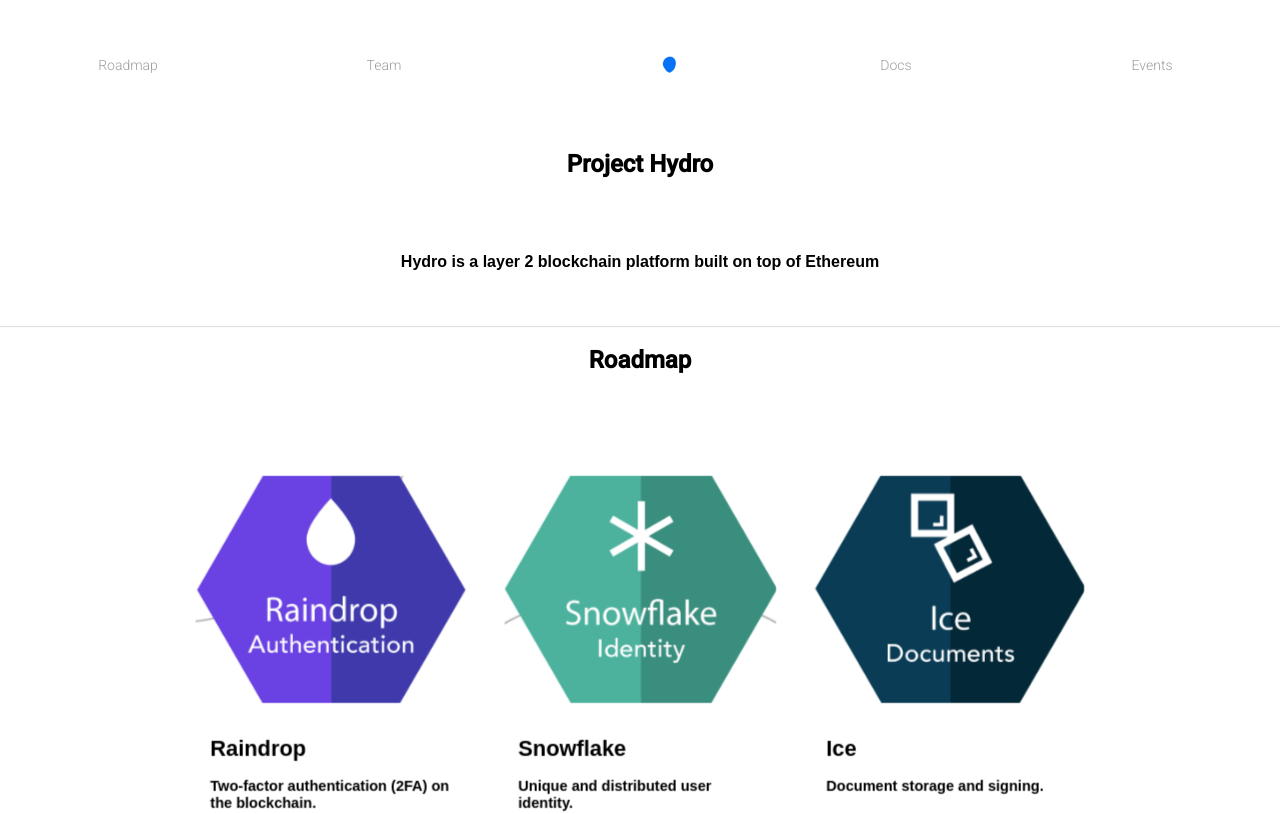
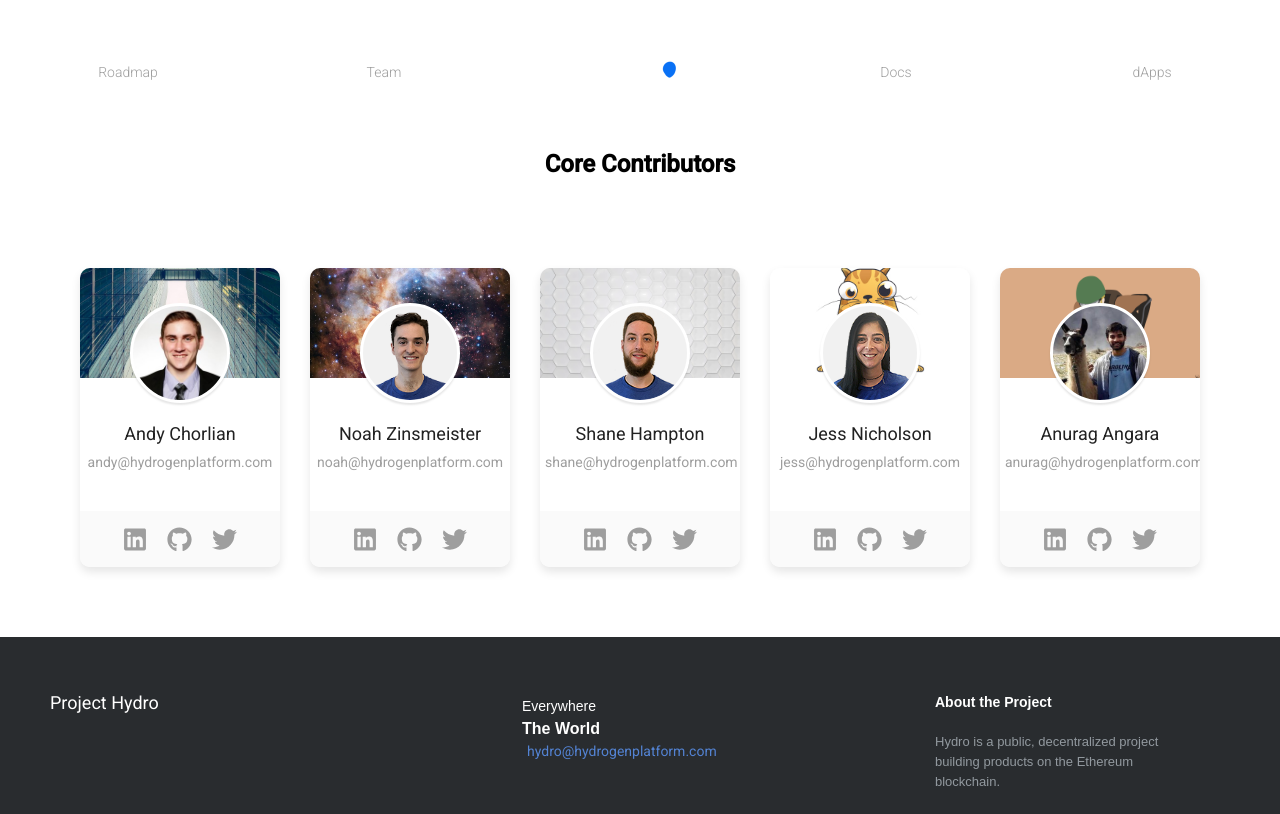
Before and after one commit to hydrogen-dev/projecthydro.org, a React (Create React App) app: page /team in a window 1280 px wide. Shown: the top 814 px of the page. Built offline with nearby package versions, Linux system fonts and the light colour scheme; the HTML template or start-up script is replaced by a standard one.

Commit message:
Adding React-Router
Need to pin footer to bottom (why is this so hard?)

```diff
--- a/package.json
+++ b/package.json
@@ -12,6 +12,7 @@
     "ajv": "^6.5.5",
     "react": "^16.6.0",
     "react-dom": "^16.6.0",
+    "react-router-dom": "^4.3.1",
     "react-scripts": "2.1.1"
   },
   "scripts": {
--- a/src/App.js
+++ b/src/App.js
@@ -1,10 +1,14 @@
 import React, { Component } from 'react';
 import { library } from '@fortawesome/fontawesome-svg-core'
 import { fab } from '@fortawesome/free-brands-svg-icons'
-import Profile from './profiles/Profile';
 import NavBar from './nav-bar/NavBar';
 import Roadmap from './roadmap/Roadmap';
 import Footer from './Footer';
+import Team from './Team';
+import Home from './Home';
+import Dapps from './Dapps';
+import Docs from './Docs';
+import { BrowserRouter as Router, Route } from "react-router-dom"
 import './sections.css';
 
 library.add(fab)
@@ -17,87 +21,22 @@
   display: "block"
 }
 
-const headerStyles = {
-  width: '100%',
-  margin: 0,
-  padding: 0,
-  display: "flex",
-  alignItems: "center",
-  justifyContent: "center",
-  flexWrap: "wrap"
-}
-
-
 class App extends Component {
   render() {
     return (
-      <div style={mainStyles}>
-          <NavBar />
+      <Router>
+        <div style={mainStyles}>
+            <NavBar />
 
-          <h2 style={{width: "100%", textAlign: "center"}}>Project Hydro</h2>
-          <section className="sections">
-            Hydro is a layer 2 blockchain platform built on top of Ethereum
-          </section>
+            <Route exact path="/" component={Home} />
+            <Route path="/roadmap" component={Roadmap} />
+            <Route path="/team" component={Team} />
+            <Route path="/dapps" component={Dapps} />
+            <Route path="/documentation" component={Docs} />
 
-          <h2 style={{width: "100%", textAlign: "center"}}>Roadmap</h2>
-          <section className="sections">
-            <Roadmap />
-          </section>
-
-          <h2 style={{width: "100%", textAlign: "center"}}>Core Contributors</h2>
-          <section className="sections" id="team">
-            <div style={{...headerStyles, flex: 1}} id="cards">
-              <Profile
-                name = "Andy Chorlian"
-                linkedIn="https://www.linkedin.com/in/achorlia/"
-                email="andy@hydrogenplatform.com"
-                twitter="https://twitter.com/andy8052"
-                github="https://github.com/AndyHydro"
-                photoName = "andy.jpeg"
-                backgroundName = "architecture.jpg"
-              />
-              <Profile
-                name = "Noah Zinsmeister"
-                linkedIn="https://www.linkedin.com/in/noahzinsmeister/"
-                email="noah@hydrogenplatform.com"
-                twitter="https://twitter.com/noahzinsmeister"
-                github="https://github.com/noahhydro"
-                photoName = "noah.png"
-                backgroundName = "stars.png"
-              />
-              <Profile
-                name = "Shane Hampton"
-                linkedIn="https://www.linkedin.com/in/shane-hampton-a9689b49/"
-                email="shane@hydrogenplatform.com"
-                twitter="https://twitter.com/citizenshane_"
-                github="https://github.com/shanehampton"
-                photoName = "shane.png"
-                backgroundName = "hexagons.png"
-              />
-              <Profile
-                name = "Jess Nicholson"
-                linkedIn="https://www.linkedin.com/in/jessica-nicholson-4b117092/"
-                email="jess@hydrogenplatform.com"
-                twitter=""
-                github="https://github.com/JessHydrogen"
-                photoName = "jess.png"
-                backgroundName = "kitty.jpg"
-              />
-              <Profile
-                name = "Anurag Angara"
-                linkedIn="https://www.linkedin.com/in/anurag-angara-6863a483/"
-                email="anurag@hydrogenplatform.com"
-                twitter="https://twitter.com/AnuragHydro"
-                github="https://github.com/AnuragHydro"
-                photoName = "anurag.png"
-                backgroundName = "mumen.png"
-              />
-            </div>
-          </section>
-
-          <Footer />
-
-      </div>
+            <Footer />
+        </div>
+      </Router>
     );
   }
 }
--- /dev/null
+++ b/src/Dapps.js
@@ -0,0 +1,17 @@
+import React, { Component } from 'react';
+import './sections.css';
+
+class Dapps extends Component  {
+  render() {
+    return (
+      <>
+      <h2 style={{width: "100%", textAlign: "center"}}>dApps on Hydro</h2>
+      <section className="sections">
+        dApps being built on Hydro coming soon!
+      </section>
+      </>
+    )
+  }
+}
+
+export default Dapps
--- /dev/null
+++ b/src/Docs.js
@@ -0,0 +1,17 @@
+import React, { Component } from 'react';
+import './sections.css';
+
+class Docs extends Component  {
+  render() {
+    return (
+      <>
+      <h2 style={{width: "100%", textAlign: "center"}}>Documentation</h2>
+      <section className="sections">
+        More Hydro docs coming soon!
+      </section>
+      </>
+    )
+  }
+}
+
+export default Docs
--- a/src/Footer.css
+++ b/src/Footer.css
@@ -7,6 +7,8 @@
 	font: bold 16px sans-serif;
 
 	padding: 55px 50px;
+
+  bottom: 0;
 }
 
 .footer-distributed .footer-left,
--- /dev/null
+++ b/src/Home.js
@@ -0,0 +1,17 @@
+import React, { Component } from 'react';
+import './sections.css';
+
+class Home extends Component  {
+  render() {
+    return (
+      <>
+      <h2 style={{width: "100%", textAlign: "center"}}>Project Hydro</h2>
+      <section className="sections">
+        Hydro is a layer 2 blockchain platform built on top of Ethereum
+      </section>
+      </>
+    )
+  }
+}
+
+export default Home
--- /dev/null
+++ b/src/Team.js
@@ -0,0 +1,74 @@
+import React, { Component } from 'react';
+import Profile from './profiles/Profile';
+import './sections.css';
+
+const headerStyles = {
+  width: '100%',
+  margin: 0,
+  padding: 0,
+  display: "flex",
+  alignItems: "center",
+  justifyContent: "center",
+  flexWrap: "wrap"
+}
+
+class Team extends Component  {
+  render() {
+    return (
+      <>
+      <h2 style={{width: "100%", textAlign: "center"}}>Core Contributors</h2>
+      <section className="sections" id="team">
+        <div style={{...headerStyles, flex: 1}} id="cards">
+          <Profile
+            name = "Andy Chorlian"
+            linkedIn="https://www.linkedin.com/in/achorlia/"
+            email="andy@hydrogenplatform.com"
+            twitter="https://twitter.com/andy8052"
+            github="https://github.com/AndyHydro"
+            photoName = "andy.jpeg"
+            backgroundName = "architecture.jpg"
+          />
+          <Profile
+            name = "Noah Zinsmeister"
+            linkedIn="https://www.linkedin.com/in/noahzinsmeister/"
+            email="noah@hydrogenplatform.com"
+            twitter="https://twitter.com/noahzinsmeister"
+            github="https://github.com/noahhydro"
+            photoName = "noah.png"
+            backgroundName = "stars.png"
+          />
+          <Profile
+            name = "Shane Hampton"
+            linkedIn="https://www.linkedin.com/in/shane-hampton-a9689b49/"
+            email="shane@hydrogenplatform.com"
+            twitter="https://twitter.com/citizenshane_"
+            github="https://github.com/shanehampton"
+            photoName = "shane.png"
+            backgroundName = "hexagons.png"
+          />
+          <Profile
+            name = "Jess Nicholson"
+            linkedIn="https://www.linkedin.com/in/jessica-nicholson-4b117092/"
+            email="jess@hydrogenplatform.com"
+            twitter=""
+            github="https://github.com/JessHydrogen"
+            photoName = "jess.png"
+            backgroundName = "kitty.jpg"
+          />
+          <Profile
+            name = "Anurag Angara"
+            linkedIn="https://www.linkedin.com/in/anurag-angara-6863a483/"
+            email="anurag@hydrogenplatform.com"
+            twitter="https://twitter.com/AnuragHydro"
+            github="https://github.com/AnuragHydro"
+            photoName = "anurag.png"
+            backgroundName = "mumen.png"
+          />
+        </div>
+      </section>
+      </>
+    )
+  }
+}
+
+export default Team
--- a/src/nav-bar/NavBar.js
+++ b/src/nav-bar/NavBar.js
@@ -1,4 +1,5 @@
 import React, { Component } from 'react';
+import { Link } from "react-router-dom"
 
 import './NavBar.css';
 
@@ -7,27 +8,29 @@
     return (
       <ul className="nav-bar">
         <li>
-          <a href="#roadmap">
+          <Link to="/roadmap">
             Roadmap
-          </a>
+          </Link>
         </li>
         <li>
-          <a href="#team">
+          <Link to="/team">
             Team
-          </a>
+          </Link>
         </li>
         <li>
-          <img src={`${process.env.PUBLIC_URL}/logo.gif`} alt="Project Hydro Logo" height="100" width="100" />
+          <Link to="/">
+            <img src={`${process.env.PUBLIC_URL}/logo.gif`} alt="Project Hydro Logo" height="100" width="100" />
+          </Link>
         </li>
         <li>
-          <a href="/documentation">
+          <Link to="/documentation">
             Docs
-          </a>
+          </Link>
         </li>
         <li>
-          <a href="/events">
-            Events
-          </a>
+          <Link to="/dapps">
+            dApps
+          </Link>
         </li>
       </ul>
     )
--- a/src/roadmap/Roadmap.js
+++ b/src/roadmap/Roadmap.js
@@ -18,6 +18,9 @@
 
   render() {
     return (
+      <>
+      <h2 style={{width: "100%", textAlign: "center"}}>Roadmap</h2>
+      <section className="sections">
         <div className="roadmap-container">
           <div className="cardContainer inactive">
             <div className="roadmap-card">
@@ -156,6 +159,8 @@
           </div>
 
         </div>
+      </section>
+      </>
     )
   }
 }
```
Also changed, not shown: 1 other file (tests, documents, lock files or other folders). Lines whose indentation alone changed are shown as unchanged.
